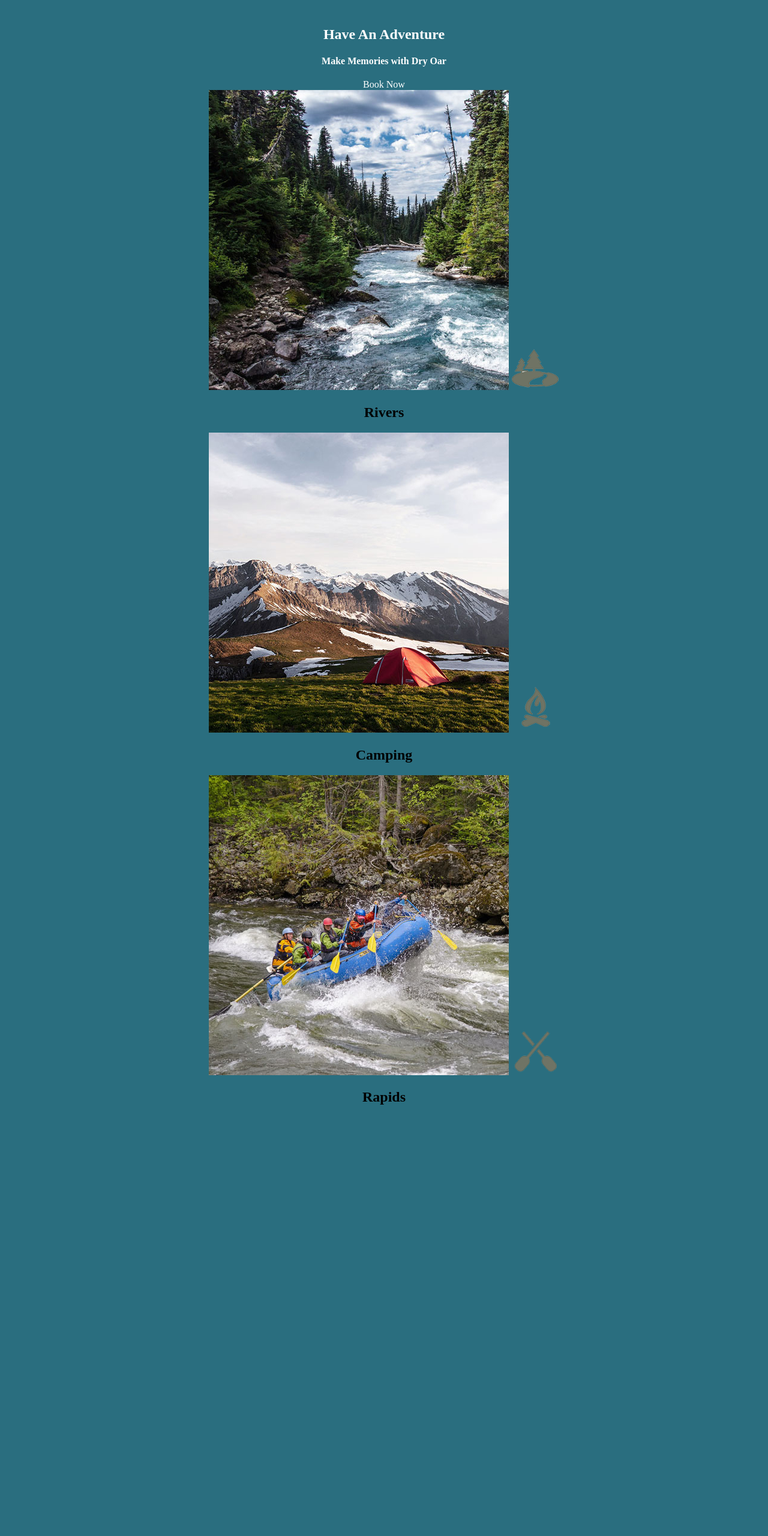
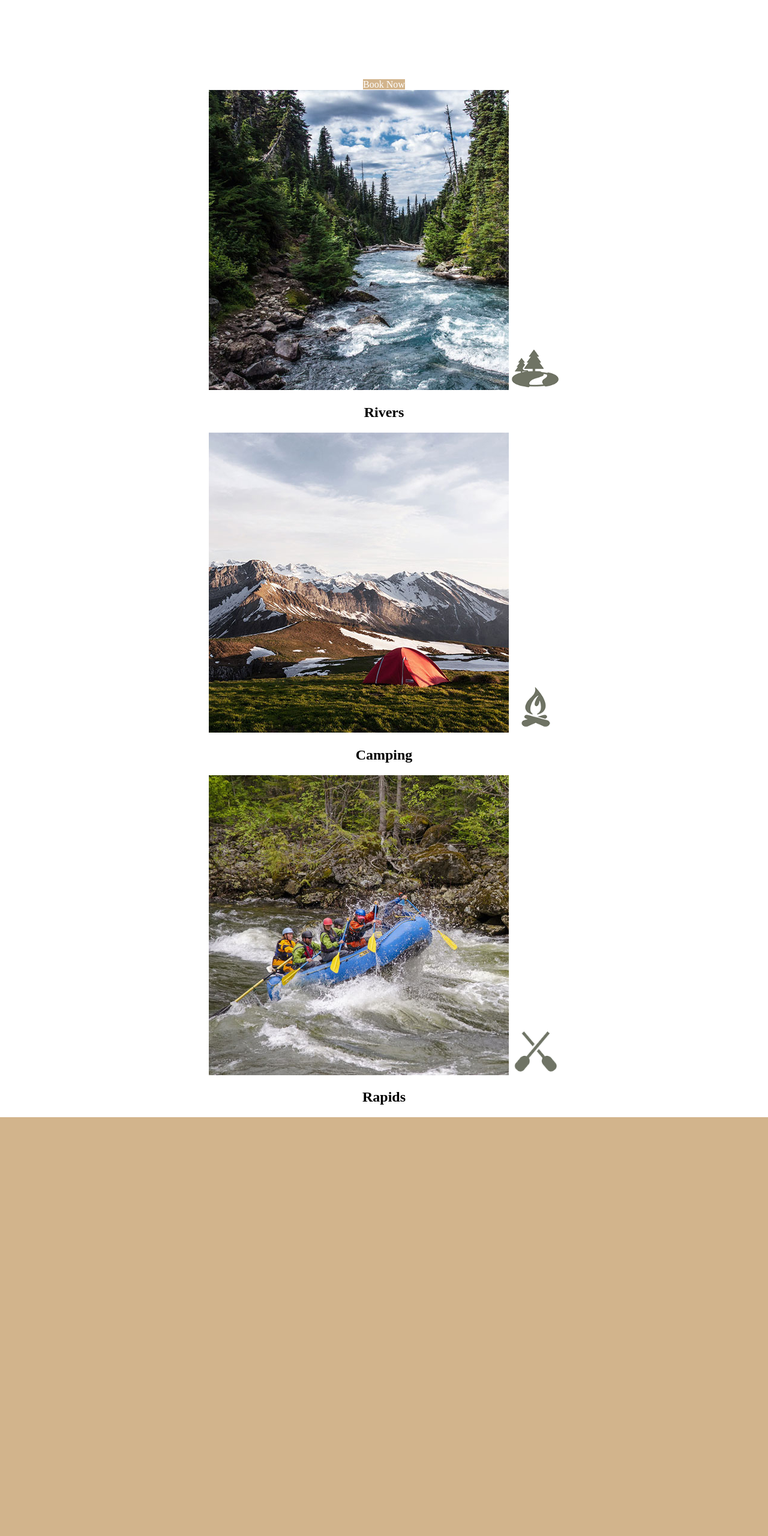
Before and after one commit to aamortensen/wdd130, a plain HTML site: page wwr/index.html in a window 1280 px wide. Shown: the part 1140-3700 px from the top of the page at 60% size. Drawn offline with Linux system fonts and the light colour scheme.

Commit message:
background color add.

```diff
--- a/wwr/styles/style.css
+++ b/wwr/styles/style.css
@@ -29,10 +29,11 @@ main section{
 body{
     max-width: 1600px;
     margin: 0 auto;
-    background-color:#2a6e7f ;
+    background-color:white ;
 }
 #background{
     height: 725px;
+    background-color: tan;
     color:white;
 }
 header{
@@ -57,6 +58,7 @@ footer p a:hoover{
     text-decoration: underline;
 }
 .msg{
+    background-color: tan;
     color:white;
 }
 .msg h2{
@@ -66,10 +68,12 @@ footer p a:hoover{
     color:white;
 }
 .book, .join{
+    background-color: tan;
     color:white;
     text-decoration: none;
 }
 .book:hoover, .join:hover{
+    background-color: tan;
     color:yellow;
 }
 .home-title{
```
